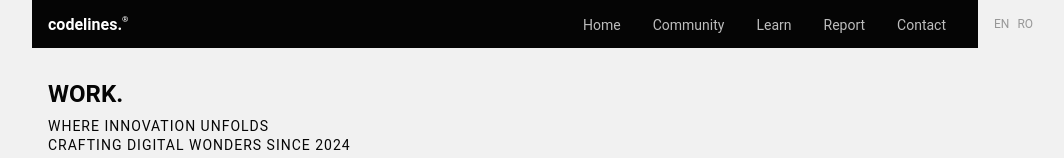
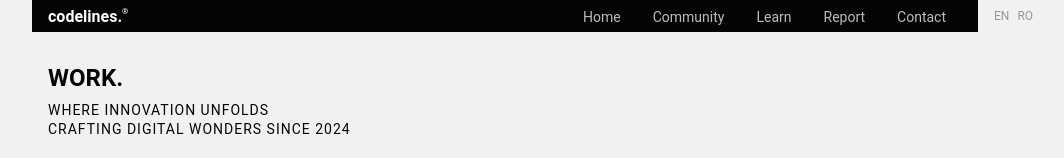
Before and after one commit to georgeailenei/website, a Next.js app: page / in a window 1280 px wide. Shown: the top 158 px of the page, without its empty margins (96-1160 px from the left). Built offline with nearby package versions, Linux system fonts and the light colour scheme; no server answers.

Commit message:
refactoring the nav bar

```diff
--- a/src/components/Navigation/Navigation.tsx
+++ b/src/components/Navigation/Navigation.tsx
@@ -4,7 +4,7 @@ import Link from "next/link";
 import {
   StyledContainer,
   StyledLogo,
-  StyledLogoSide,
+  StyledNavSide,
   StyledNav,
   StyledButtonsWrapper,
 } from "./Styled.Navigation";
@@ -12,31 +12,19 @@ import {
 export default function Navigation() {
   return (
     <StyledContainer>
-      <StyledLogoSide>
+      <StyledNavSide>
         <StyledLogo>
           codelines. <span>&reg;</span>
         </StyledLogo>
 
         <StyledNav>
-          <ul>
-            <li>
-              <Link href="/">Home</Link>
-            </li>
-            <li>
-              <Link href="/community">Community</Link>
-            </li>
-            <li>
-              <Link href="/learn">Learn</Link>
-            </li>
-            <li>
-              <Link href="/report">Report</Link>
-            </li>
-            <li>
-              <Link href="/contact">Contact</Link>
-            </li>
-          </ul>
+          <Link href="/">Home</Link>
+          <Link href="/community">Community</Link>
+          <Link href="/learn">Learn</Link>
+          <Link href="/report">Report</Link>
+          <Link href="/contact">Contact</Link>
         </StyledNav>
-      </StyledLogoSide>
+      </StyledNavSide>
 
       <StyledButtonsWrapper>
         <button>EN</button>
--- a/src/components/Navigation/Styled.Navigation.ts
+++ b/src/components/Navigation/Styled.Navigation.ts
@@ -7,12 +7,12 @@ export const StyledContainer = styled.div`
   margin: 0 auto;
 `;
 
-export const StyledLogoSide = styled.div`
+export const StyledNavSide = styled.div`
   display: flex;
   align-items: center;
   justify-content: first baseline;
   background-color: #050505;
-  min-height: 48px;
+  min-height: 32px;
   width: 100%;
 `;
 
@@ -35,9 +35,6 @@ export const StyledNav = styled.nav`
   height: fit-content;
   margin-right: 16px;
 
-  ul li {
-    display: inline-block;
-
   a {
     font-size: 12px;
     text-decoration: none;
@@ -46,7 +43,6 @@ export const StyledNav = styled.nav`
     @media (min-width: 768px) {
       font-size: 14px;
       margin-left: 32px;
-      }
     }
   }
 
```
Lines whose indentation alone changed are shown as unchanged.
